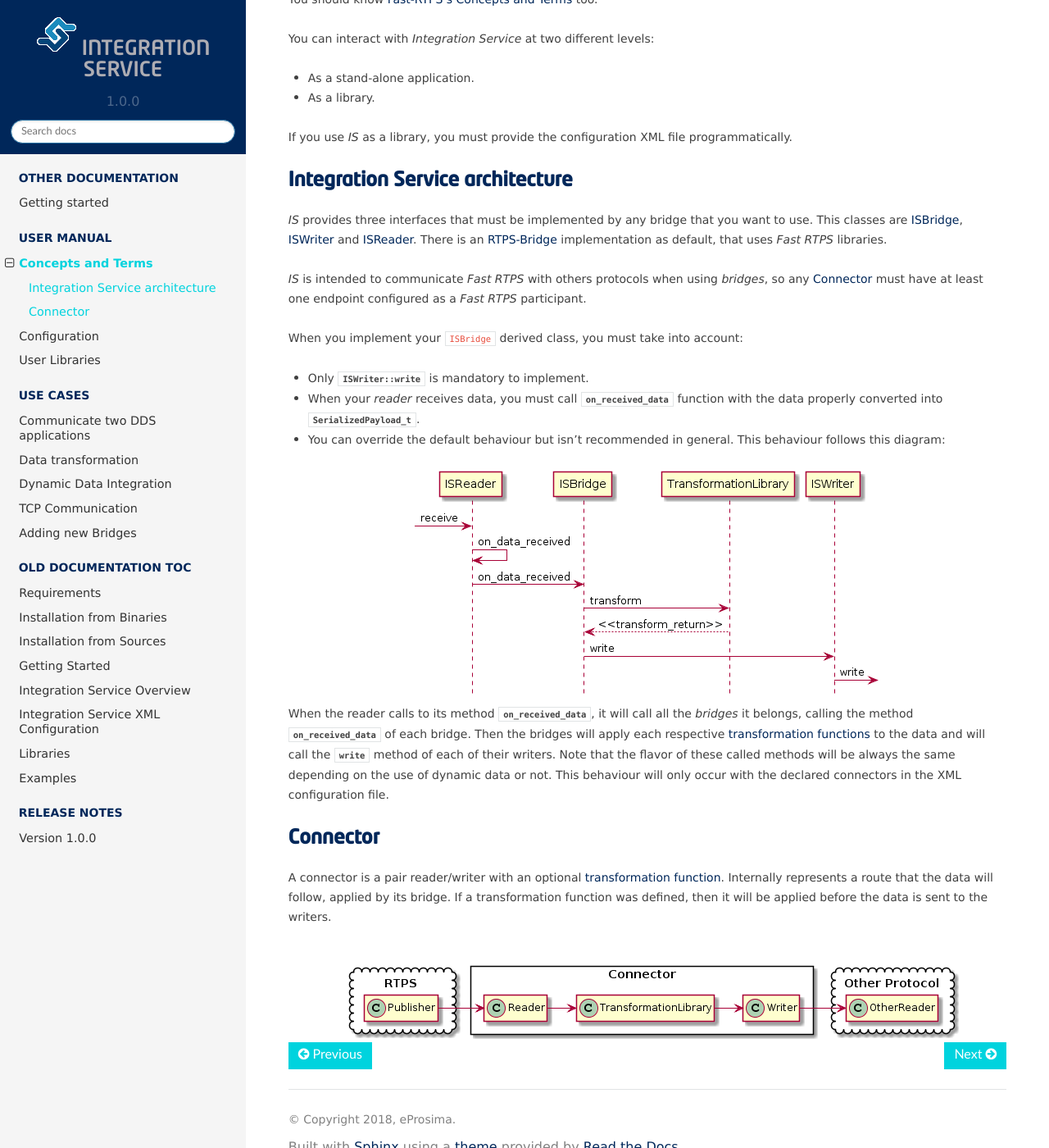
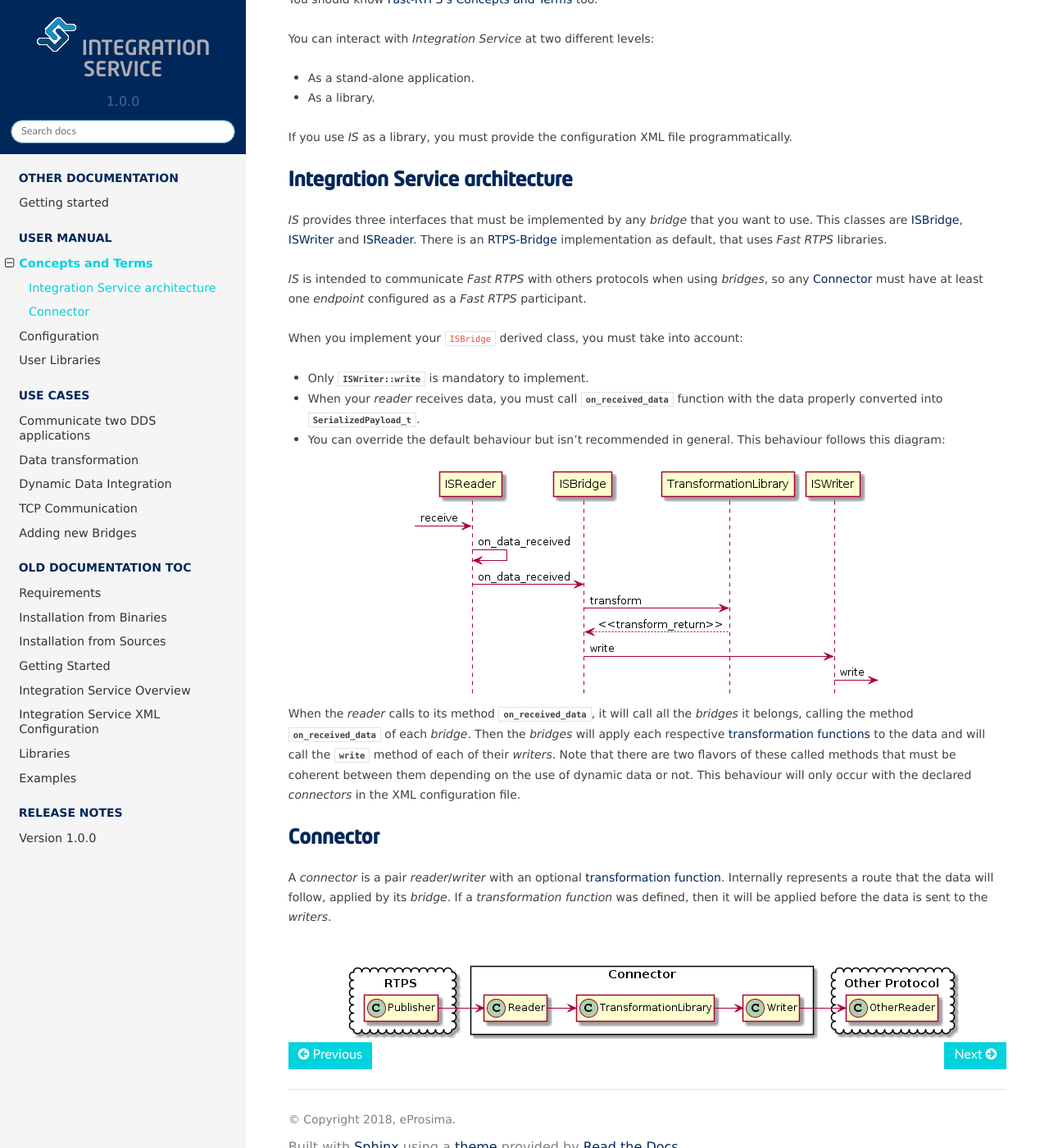
Before and after one commit to eProsima/Integration-Service-docs, a Sphinx documentation site: the page built from docs/concepts_terms.rst, in a window 1280 px wide and 1400 px high, scrolled down 544 px. Shown: the whole window at 82% size. Built offline with Sphinx 7.4.7 and the Read the Docs theme 2.0.0, drawn with Linux system fonts in a browser that asks for light colours.

```diff
--- a/docs/concepts_terms.rst
+++ b/docs/concepts_terms.rst
@@ -28,12 +28,12 @@ If you use *IS* as a library, you must provide the configuration XML file progra
 Integration Service architecture
 ---------------------------------
 
-*IS* provides three interfaces that must be implemented by any bridge that you want to use. This classes are
+*IS* provides three interfaces that must be implemented by any *bridge* that you want to use. This classes are
 :ref:`isbridge`, :ref:`iswriter` and :ref:`isreader`. There is an :ref:`rtps-bridge`
 implementation as default, that uses *Fast RTPS* libraries.
 
 *IS* is intended to communicate *Fast RTPS* with others protocols when using *bridges*, so any :ref:`connector`
-must have at least one endpoint configured as a *Fast RTPS* participant.
+must have at least one *endpoint* configured as a *Fast RTPS* participant.
 
 When you implement your ``ISBridge`` derived class, you must take into account:
 
@@ -44,20 +44,21 @@ When you implement your ``ISBridge`` derived class, you must take into account:
 .. image:: flow.png
     :align: center
 
-When the reader calls to its method :class:`on_received_data`, it will call all the *bridges* it belongs,
-calling the method :class:`on_received_data` of each bridge.
-Then the bridges will apply each respective :ref:`transformation functions <Transformation Library>`
-to the data and will call the :class:`write` method of each of their writers.
-Note that the flavor of these called methods will be always the same depending on the use of dynamic data or not.
-This behaviour will only occur with the declared connectors in the XML configuration file.
+When the *reader* calls to its method :class:`on_received_data`, it will call all the *bridges* it belongs,
+calling the method :class:`on_received_data` of each *bridge*.
+Then the *bridges* will apply each respective :ref:`transformation functions <Transformation Library>`
+to the data and will call the :class:`write` method of each of their *writers*.
+Note that there are two flavors of these called methods that must be coherent between them
+depending on the use of dynamic data or not.
+This behaviour will only occur with the declared *connectors* in the XML configuration file.
 
 Connector
 ---------
 
-A connector is a pair reader/writer with an optional :ref:`transformation function <Transformation Library>`.
-Internally represents a route that the data will follow, applied by its bridge.
-If a transformation function was defined, then it will be applied before the data is
-sent to the writers.
+A *connector* is a pair *reader*/*writer* with an optional :ref:`transformation function <Transformation Library>`.
+Internally represents a route that the data will follow, applied by its *bridge*.
+If a *transformation function* was defined, then it will be applied before the data is
+sent to the *writers*.
 
 .. image:: fullconnector.png
    :align: center
```
Also changed, not shown: docs/DDS_NO_COMS.xml (added, +2 -0 lines), docs/DDS_WITH_IS.xml (added, +2 -0 lines), docs/communicatedds.rst (+105 -3 lines), docs/config_comms_dds.xml (added, +42 -0 lines), docs/DDS_NO_COMS.png (added), docs/DDS_WITH_IS.png (added), 1 other file.
